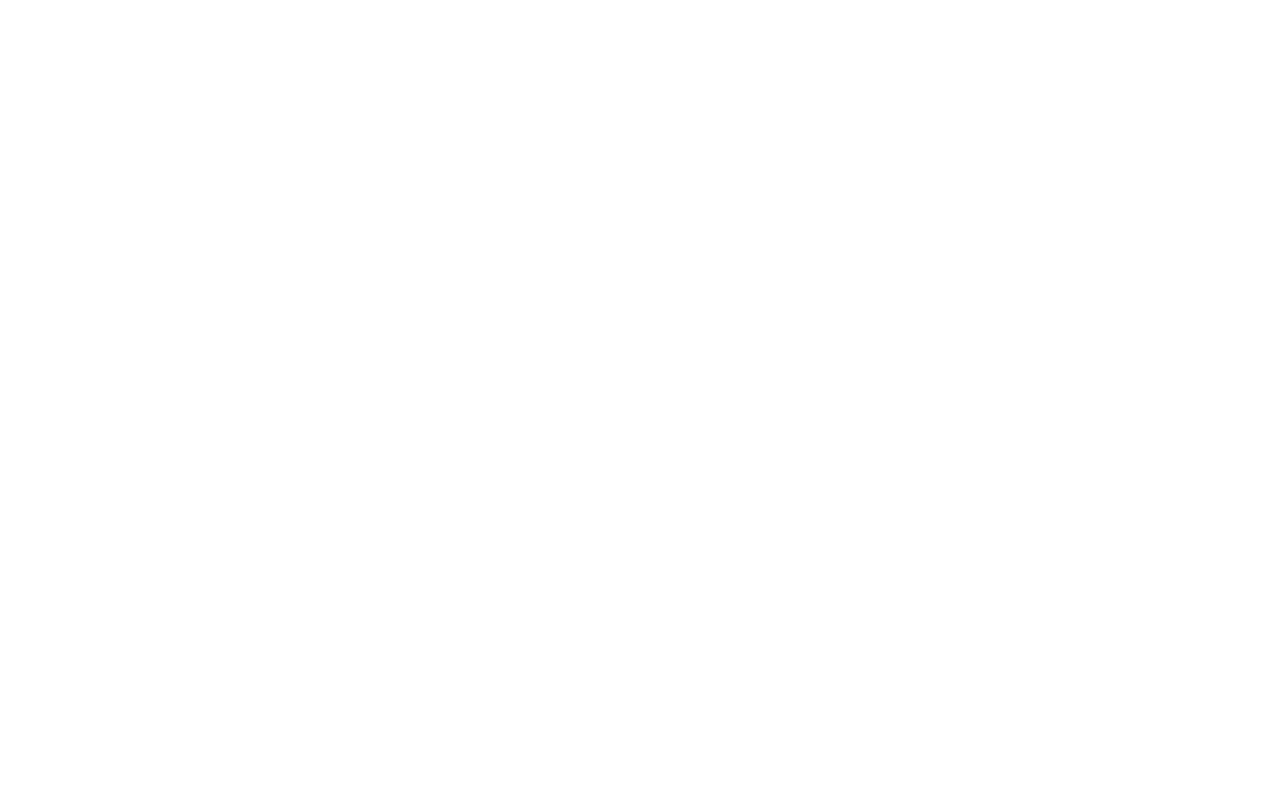
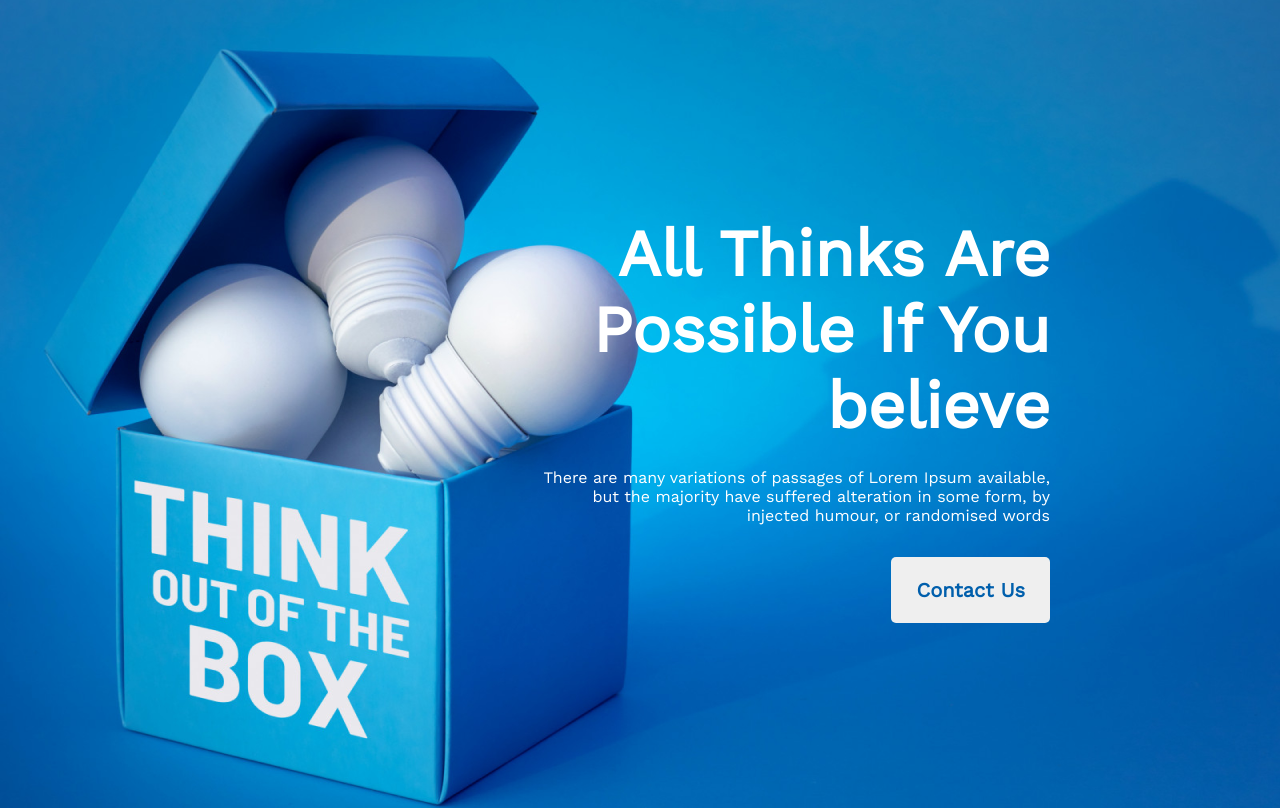
Before and after one commit to coder-binary1/new-year-new-me, a plain HTML site: page index.html in a window 1280 px wide. Drawn offline with nearby package versions, Linux system fonts and the light colour scheme.

Commit message:
added header banner

```diff
--- a/index.html
+++ b/index.html
@@ -5,9 +5,28 @@
     <meta http-equiv="X-UA-Compatible" content="IE=edge" />
     <meta name="viewport" content="width=device-width, initial-scale=1.0" />
     <title>New Year New Me!</title>
+    <!-- google font -->
+    <link rel="preconnect" href="https://fonts.googleapis.com" />
+    <link rel="preconnect" href="https://fonts.gstatic.com" crossorigin />
+    <link
+      href="https://fonts.googleapis.com/css2?family=Work+Sans&display=swap"
+      rel="stylesheet"
+    />
+    <!-- custom style -->
+    <link rel="stylesheet" href="styles/new-year-new-me.css" />
   </head>
   <body>
-    <header></header>
+    <header>
+      <div class="banner-value">
+        <h2 class="banner-title">All Thinks Are Possible If You believe</h2>
+        <p>
+          There are many variations of passages of Lorem Ipsum available, but
+          the majority have suffered alteration in some form, by injected
+          humour, or randomised words
+        </p>
+        <button class="banner-btn">Contact Us</button>
+      </div>
+    </header>
     <main></main>
     <footer></footer>
   </body>
--- /dev/null
+++ b/styles/new-year-new-me.css
@@ -0,0 +1,33 @@
+* {
+  margin: 0;
+  font-family: "Work Sans", sans-serif;
+}
+header {
+  height: 808px;
+  background-image: url(../images/banner/banner3.png);
+  background-size: cover;
+  background-repeat: no-repeat;
+  background-position: center;
+  /* overflow: hidden; */
+}
+.banner-value {
+  width: 525px;
+  color: #ffffff;
+  padding: 216px 230px 166px;
+  text-align: right;
+  float: right;
+}
+.banner-title {
+  font-size: 65px;
+  font-weight: 700;
+  margin-bottom: 24px;
+}
+.banner-btn {
+  color: #005fac;
+  font-size: 20px;
+  font-weight: 600;
+  padding: 21px 25px;
+  border: 0;
+  border-radius: 5px;
+  margin-top: 32px;
+}
```
